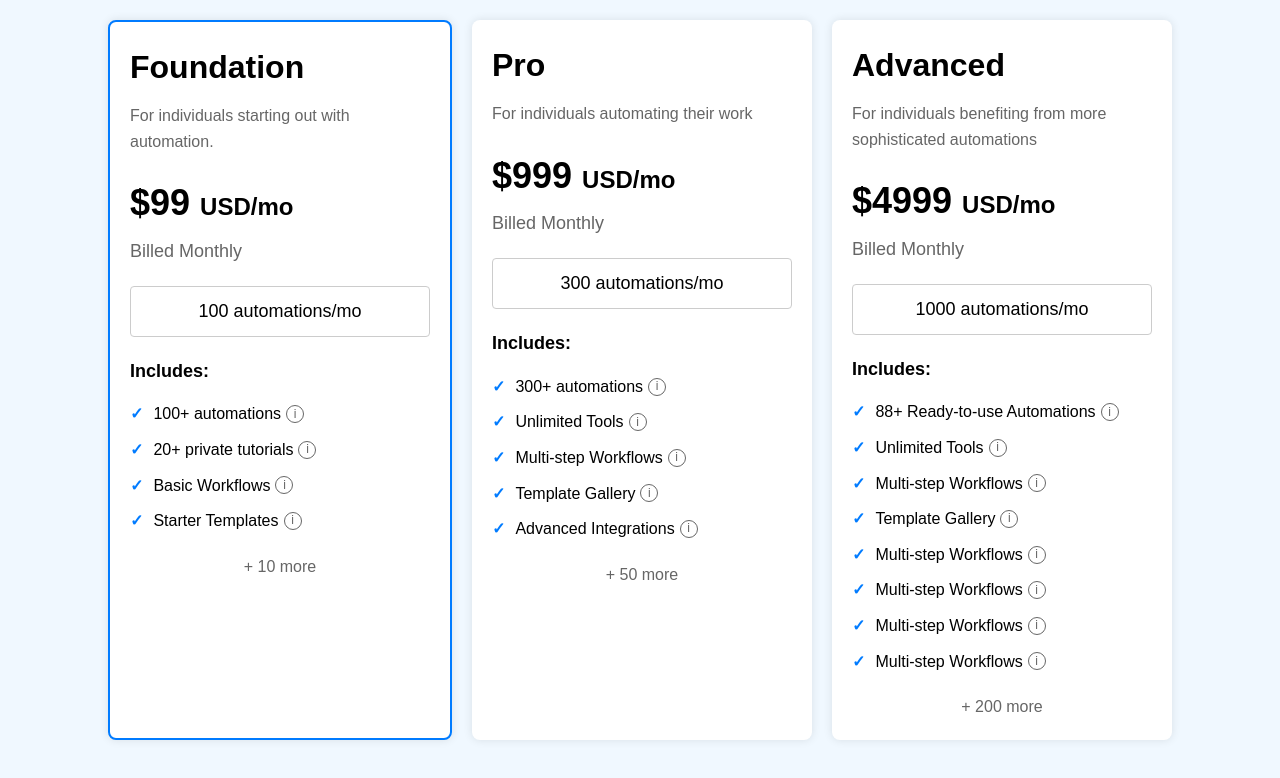
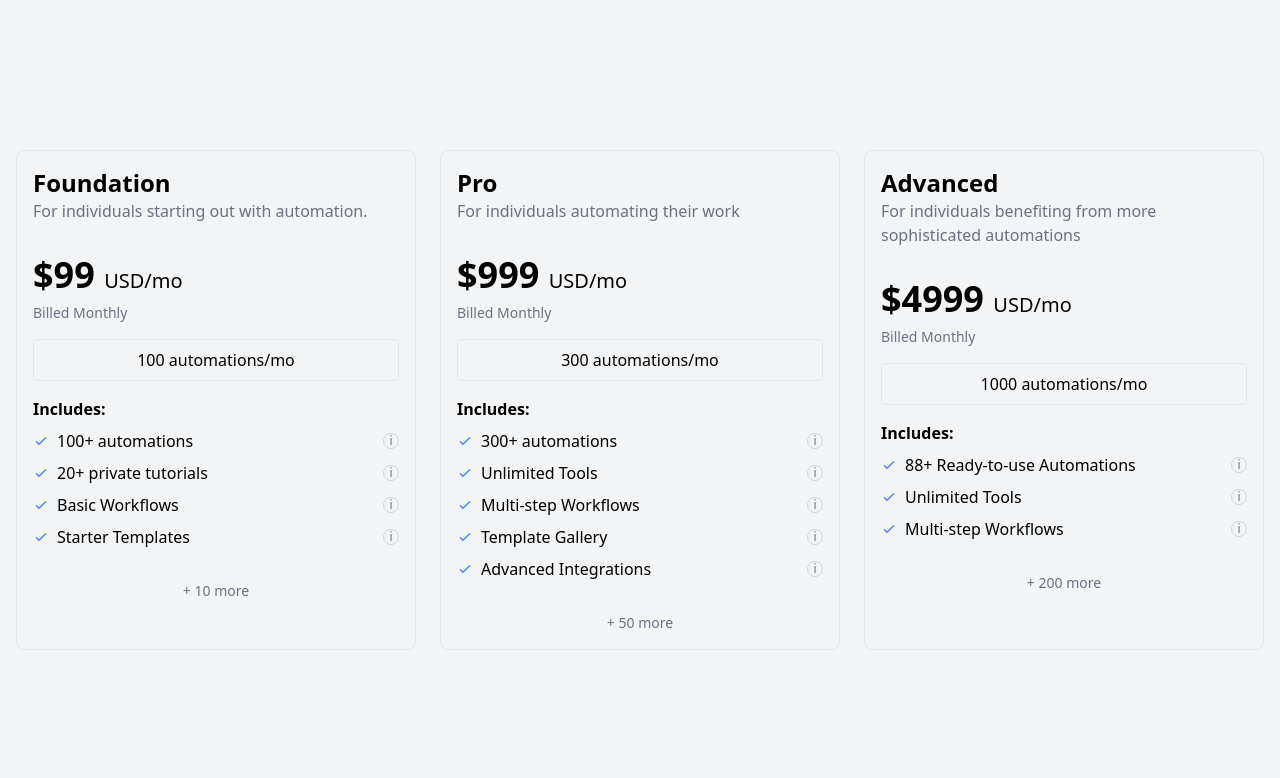
Before and after one commit to temkeeng/temkeeng.github.io, a plain HTML site: page index.html in a window 1280 px wide. Drawn offline with nearby package versions, Linux system fonts and the light colour scheme.

Commit message:
Update index.html

```diff
--- a/index.html
+++ b/index.html
@@ -1,156 +1,163 @@
 <!DOCTYPE html>
 <html lang="en">
 <head>
-    <meta charset="UTF-8">
-    <meta name="viewport" content="width=device-width, initial-scale=1.0">
-    <title>Pricing Options</title>
-    <style>
-        body {
-            font-family: Arial, sans-serif;
-            line-height: 1.6;
-            margin: 0;
-            padding: 20px;
-            background-color: #f0f8ff;
-        }
-        .pricing-container {
-            display: flex;
-            justify-content: center;
-            flex-wrap: wrap;
-            gap: 20px;
-            max-width: 1200px;
-            margin: 0 auto;
-        }
-        .pricing-plan {
-            background-color: white;
-            border-radius: 8px;
-            box-shadow: 0 0 10px rgba(0,0,0,0.1);
-            padding: 20px;
-            width: 300px;
-        }
-        .current-plan {
-            border: 2px solid #007bff;
-        }
-        .plan-name {
-            font-size: 32px;
-            font-weight: bold;
-            margin-bottom: 10px;
-        }
-        .plan-description {
-            font-size: 16px;
-            color: #666;
-            margin-bottom: 20px;
-        }
-        .plan-price {
-            font-size: 36px;
-            font-weight: bold;
-            margin-bottom: 5px;
-        }
-        .plan-billing {
-            font-size: 18px;
-            color: #666;
-            margin-bottom: 20px;
-        }
-        .plan-feature-highlight {
-            border: 1px solid #ccc;
-            border-radius: 4px;
-            padding: 10px;
-            text-align: center;
-            font-size: 18px;
-            margin-bottom: 20px;
-        }
-        .plan-includes {
-            font-size: 18px;
-            font-weight: bold;
-            margin-bottom: 10px;
-        }
-        .plan-features {
-            list-style-type: none;
-            padding: 0;
-        }
-        .plan-features li {
-            margin-bottom: 10px;
-            display: flex;
-            align-items: center;
-        }
-        .plan-features li::before {
-            content: "✓";
-            color: #007bff;
-            margin-right: 10px;
-            font-weight: bold;
-        }
-        .info-icon {
-            width: 16px;
-            height: 16px;
-            border: 1px solid #666;
-            border-radius: 50%;
-            display: inline-flex;
-            align-items: center;
-            justify-content: center;
-            font-size: 12px;
-            color: #666;
-            margin-left: 5px;
-        }
-        .plan-more {
-            text-align: center;
-            color: #666;
-            margin-top: 20px;
-        }
-    </style>
+  <meta charset="UTF-8">
+  <title>Pricing Table</title>
+  <!-- Include Tailwind CSS via CDN -->
+  <script src="https://cdn.tailwindcss.com"></script>
 </head>
-<body>
-    <div class="pricing-container">
-        <div class="pricing-plan current-plan">
-            <div class="plan-name">Foundation</div>
-            <div class="plan-description">For individuals starting out with automation.</div>
-            <div class="plan-price">$99 <span style="font-size: 24px;">USD/mo</span></div>
-            <div class="plan-billing">Billed Monthly</div>
-            <div class="plan-feature-highlight">100 automations/mo</div>
-            <div class="plan-includes">Includes:</div>
-            <ul class="plan-features">
-                <li>100+ automations <span class="info-icon">i</span></li>
-                <li>20+ private tutorials <span class="info-icon">i</span></li>
-                <li>Basic Workflows <span class="info-icon">i</span></li>
-                <li>Starter Templates <span class="info-icon">i</span></li>
-            </ul>
-            <div class="plan-more">+ 10 more</div>
+<body class="flex flex-col items-center justify-center min-h-screen bg-gray-100 p-4">
+  <div class="grid grid-cols-1 md:grid-cols-3 gap-6 w-full max-w-7xl">
+    <!-- Foundation Plan -->
+    <div class="w-full transition-all duration-300 hover:border-blue-500 border border-gray-200 rounded-lg">
+      <div class="p-4">
+        <h2 class="text-2xl font-bold">Foundation</h2>
+        <p class="text-gray-500">For individuals starting out with automation.</p>
+      </div>
+      <div class="p-4">
+        <div class="text-4xl font-bold mb-2">$99 <span class="text-xl font-normal">USD/mo</span></div>
+        <div class="text-sm text-gray-500 mb-4">Billed Monthly</div>
+        <div class="border rounded p-2 text-center mb-4">
+          100 automations/mo
         </div>
+        <div class="font-semibold mb-2">Includes:</div>
+        <ul class="space-y-2">
+          <li class="flex items-center">
+            <!-- Checkmark Icon -->
+            <svg class="w-4 h-4 mr-2 text-blue-500 flex-shrink-0" fill="none" stroke-linecap="round" stroke-linejoin="round" stroke-width="2" viewBox="0 0 24 24" stroke="currentColor">
+              <path d="M5 13l4 4L19 7"></path>
+            </svg>
+            <span class="flex-grow">100+ automations</span>
+            <span class="ml-1 w-4 h-4 rounded-full border border-gray-300 inline-flex items-center justify-center text-xs text-gray-500 flex-shrink-0">i</span>
+          </li>
+          <li class="flex items-center">
+            <svg class="w-4 h-4 mr-2 text-blue-500 flex-shrink-0" fill="none" stroke-linecap="round" stroke-linejoin="round" stroke-width="2" viewBox="0 0 24 24" stroke="currentColor">
+              <path d="M5 13l4 4L19 7"></path>
+            </svg>
+            <span class="flex-grow">20+ private tutorials</span>
+            <span class="ml-1 w-4 h-4 rounded-full border border-gray-300 inline-flex items-center justify-center text-xs text-gray-500 flex-shrink-0">i</span>
+          </li>
+          <li class="flex items-center">
+            <svg class="w-4 h-4 mr-2 text-blue-500 flex-shrink-0" fill="none" stroke-linecap="round" stroke-linejoin="round" stroke-width="2" viewBox="0 0 24 24" stroke="currentColor">
+              <path d="M5 13l4 4L19 7"></path>
+            </svg>
+            <span class="flex-grow">Basic Workflows</span>
+            <span class="ml-1 w-4 h-4 rounded-full border border-gray-300 inline-flex items-center justify-center text-xs text-gray-500 flex-shrink-0">i</span>
+          </li>
+          <li class="flex items-center">
+            <svg class="w-4 h-4 mr-2 text-blue-500 flex-shrink-0" fill="none" stroke-linecap="round" stroke-linejoin="round" stroke-width="2" viewBox="0 0 24 24" stroke="currentColor">
+              <path d="M5 13l4 4L19 7"></path>
+            </svg>
+            <span class="flex-grow">Starter Templates</span>
+            <span class="ml-1 w-4 h-4 rounded-full border border-gray-300 inline-flex items-center justify-center text-xs text-gray-500 flex-shrink-0">i</span>
+          </li>
+        </ul>
+      </div>
+      <div class="p-4">
+        <div class="w-full text-center text-sm text-gray-500">+ 10 more</div>
+      </div>
+    </div>
 
-        <div class="pricing-plan">
-            <div class="plan-name">Pro</div>
-            <div class="plan-description">For individuals automating their work</div>
-            <div class="plan-price">$999 <span style="font-size: 24px;">USD/mo</span></div>
-            <div class="plan-billing">Billed Monthly</div>
-            <div class="plan-feature-highlight">300 automations/mo</div>
-            <div class="plan-includes">Includes:</div>
-            <ul class="plan-features">
-                <li>300+ automations <span class="info-icon">i</span></li>
-                <li>Unlimited Tools <span class="info-icon">i</span></li>
-                <li>Multi-step Workflows <span class="info-icon">i</span></li>
-                <li>Template Gallery <span class="info-icon">i</span></li>
-                <li>Advanced Integrations <span class="info-icon">i</span></li>
-            </ul>
-            <div class="plan-more">+ 50 more</div>
+    <!-- Pro Plan -->
+    <div class="w-full transition-all duration-300 hover:border-blue-500 border border-gray-200 rounded-lg">
+      <div class="p-4">
+        <h2 class="text-2xl font-bold">Pro</h2>
+        <p class="text-gray-500">For individuals automating their work</p>
+      </div>
+      <div class="p-4">
+        <div class="text-4xl font-bold mb-2">$999 <span class="text-xl font-normal">USD/mo</span></div>
+        <div class="text-sm text-gray-500 mb-4">Billed Monthly</div>
+        <div class="border rounded p-2 text-center mb-4">
+          300 automations/mo
         </div>
+        <div class="font-semibold mb-2">Includes:</div>
+        <ul class="space-y-2">
+          <li class="flex items-center">
+            <svg class="w-4 h-4 mr-2 text-blue-500 flex-shrink-0" fill="none" stroke-linecap="round" stroke-linejoin="round" stroke-width="2" viewBox="0 0 24 24" stroke="currentColor">
+              <path d="M5 13l4 4L19 7"></path>
+            </svg>
+            <span class="flex-grow">300+ automations</span>
+            <span class="ml-1 w-4 h-4 rounded-full border border-gray-300 inline-flex items-center justify-center text-xs text-gray-500 flex-shrink-0">i</span>
+          </li>
+          <li class="flex items-center">
+            <svg class="w-4 h-4 mr-2 text-blue-500 flex-shrink-0" fill="none" stroke-linecap="round" stroke-linejoin="round" stroke-width="2" viewBox="0 0 24 24" stroke="currentColor">
+              <path d="M5 13l4 4L19 7"></path>
+            </svg>
+            <span class="flex-grow">Unlimited Tools</span>
+            <span class="ml-1 w-4 h-4 rounded-full border border-gray-300 inline-flex items-center justify-center text-xs text-gray-500 flex-shrink-0">i</span>
+          </li>
+          <li class="flex items-center">
+            <svg class="w-4 h-4 mr-2 text-blue-500 flex-shrink-0" fill="none" stroke-linecap="round" stroke-linejoin="round" stroke-width="2" viewBox="0 0 24 24" stroke="currentColor">
+              <path d="M5 13l4 4L19 7"></path>
+            </svg>
+            <span class="flex-grow">Multi-step Workflows</span>
+            <span class="ml-1 w-4 h-4 rounded-full border border-gray-300 inline-flex items-center justify-center text-xs text-gray-500 flex-shrink-0">i</span>
+          </li>
+          <li class="flex items-center">
+            <svg class="w-4 h-4 mr-2 text-blue-500 flex-shrink-0" fill="none" stroke-linecap="round" stroke-linejoin="round" stroke-width="2" viewBox="0 0 24 24" stroke="currentColor">
+              <path d="M5 13l4 4L19 7"></path>
+            </svg>
+            <span class="flex-grow">Template Gallery</span>
+            <span class="ml-1 w-4 h-4 rounded-full border border-gray-300 inline-flex items-center justify-center text-xs text-gray-500 flex-shrink-0">i</span>
+          </li>
+          <li class="flex items-center">
+            <svg class="w-4 h-4 mr-2 text-blue-500 flex-shrink-0" fill="none" stroke-linecap="round" stroke-linejoin="round" stroke-width="2" viewBox="0 0 24 24" stroke="currentColor">
+              <path d="M5 13l4 4L19 7"></path>
+            </svg>
+            <span class="flex-grow">Advanced Integrations</span>
+            <span class="ml-1 w-4 h-4 rounded-full border border-gray-300 inline-flex items-center justify-center text-xs text-gray-500 flex-shrink-0">i</span>
+          </li>
+        </ul>
+      </div>
+      <div class="p-4">
+        <div class="w-full text-center text-sm text-gray-500">+ 50 more</div>
+      </div>
+    </div>
 
-        <div class="pricing-plan">
-            <div class="plan-name">Advanced</div>
-            <div class="plan-description">For individuals benefiting from more sophisticated automations</div>
-            <div class="plan-price">$4999 <span style="font-size: 24px;">USD/mo</span></div>
-            <div class="plan-billing">Billed Monthly</div>
-            <div class="plan-feature-highlight">1000 automations/mo</div>
-            <div class="plan-includes">Includes:</div>
-            <ul class="plan-features">
-                <li>88+ Ready-to-use Automations <span class="info-icon">i</span></li>
-                <li>Unlimited Tools <span class="info-icon">i</span></li>
-                <li>Multi-step Workflows <span class="info-icon">i</span></li>
-                <li>Template Gallery <span class="info-icon">i</span></li>
-                <li>Multi-step Workflows <span class="info-icon">i</span></li>
-                <li>Multi-step Workflows <span class="info-icon">i</span></li>
-                <li>Multi-step Workflows <span class="info-icon">i</span></li>
-                <li>Multi-step Workflows <span class="info-icon">i</span></li>
-            </ul>
-            <div class="plan-more">+ 200 more</div>
+    <!-- Advanced Plan -->
+    <div class="w-full transition-all duration-300 hover:border-blue-500 border border-gray-200 rounded-lg">
+      <div class="p-4">
+        <h2 class="text-2xl font-bold">Advanced</h2>
+        <p class="text-gray-500">For individuals benefiting from more sophisticated automations</p>
+      </div>
+      <div class="p-4">
+        <div class="text-4xl font-bold mb-2">$4999 <span class="text-xl font-normal">USD/mo</span></div>
+        <div class="text-sm text-gray-500 mb-4">Billed Monthly</div>
+        <div class="border rounded p-2 text-center mb-4">
+          1000 automations/mo
         </div>
+        <div class="font-semibold mb-2">Includes:</div>
+        <ul class="space-y-2">
+          <li class="flex items-center">
+            <svg class="w-4 h-4 mr-2 text-blue-500 flex-shrink-0" fill="none" stroke-linecap="round" stroke-linejoin="round" stroke-width="2" viewBox="0 0 24 24" stroke="currentColor">
+              <path d="M5 13l4 4L19 7"></path>
+            </svg>
+            <span class="flex-grow">88+ Ready-to-use Automations</span>
+            <span class="ml-1 w-4 h-4 rounded-full border border-gray-300 inline-flex items-center justify-center text-xs text-gray-500 flex-shrink-0">i</span>
+          </li>
+          <!-- Add more features as needed -->
+          <li class="flex items-center">
+            <svg class="w-4 h-4 mr-2 text-blue-500 flex-shrink-0" fill="none" stroke-linecap="round" stroke-linejoin="round" stroke-width="2" viewBox="0 0 24 24" stroke="currentColor">
+              <path d="M5 13l4 4L19 7"></path>
+            </svg>
+            <span class="flex-grow">Unlimited Tools</span>
+            <span class="ml-1 w-4 h-4 rounded-full border border-gray-300 inline-flex items-center justify-center text-xs text-gray-500 flex-shrink-0">i</span>
+          </li>
+          <!-- Repeat for remaining features -->
+          <li class="flex items-center">
+            <svg class="w-4 h-4 mr-2 text-blue-500 flex-shrink-0" fill="none" stroke-linecap="round" stroke-linejoin="round" stroke-width="2" viewBox="0 0 24 24" stroke="currentColor">
+              <path d="M5 13l4 4L19 7"></path>
+            </svg>
+            <span class="flex-grow">Multi-step Workflows</span>
+            <span class="ml-1 w-4 h-4 rounded-full border border-gray-300 inline-flex items-center justify-center text-xs text-gray-500 flex-shrink-0">i</span>
+          </li>
+          <!-- Continue adding features -->
+        </ul>
+      </div>
+      <div class="p-4">
+        <div class="w-full text-center text-sm text-gray-500">+ 200 more</div>
+      </div>
     </div>
+  </div>
 </body>
 </html>
```
